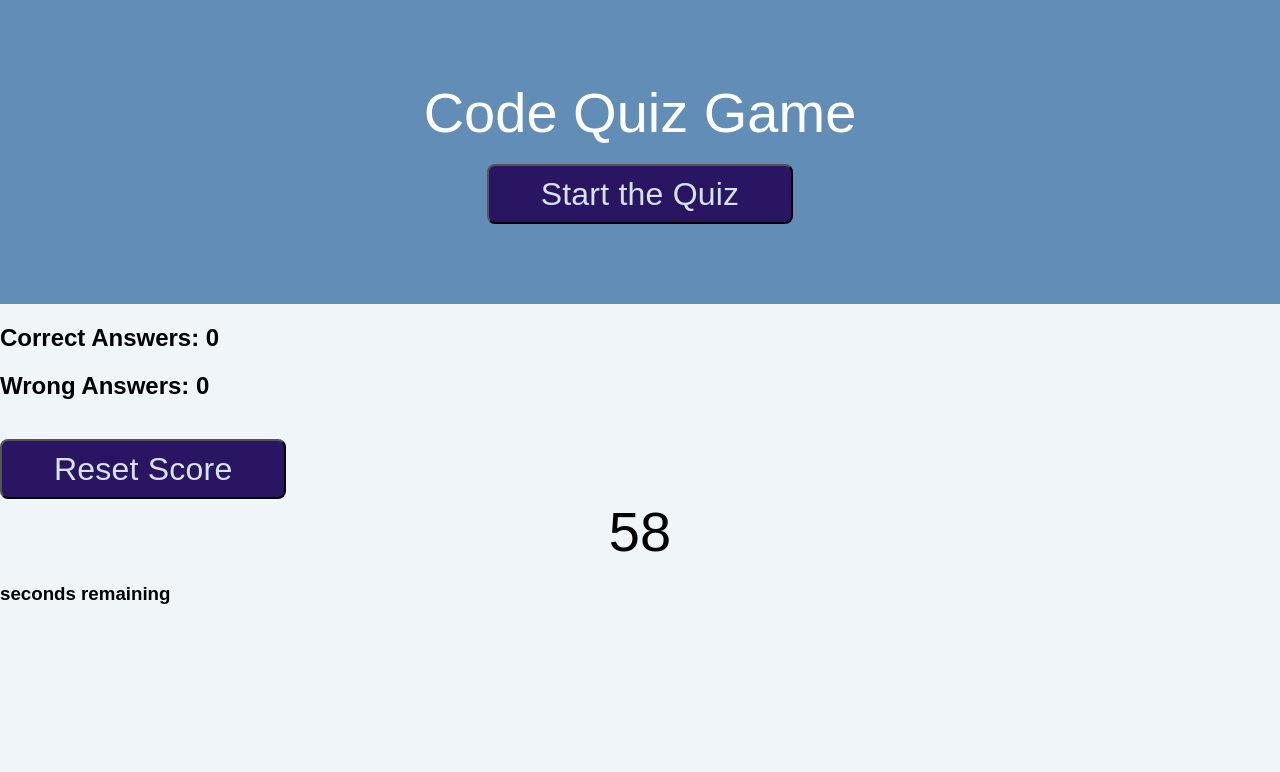
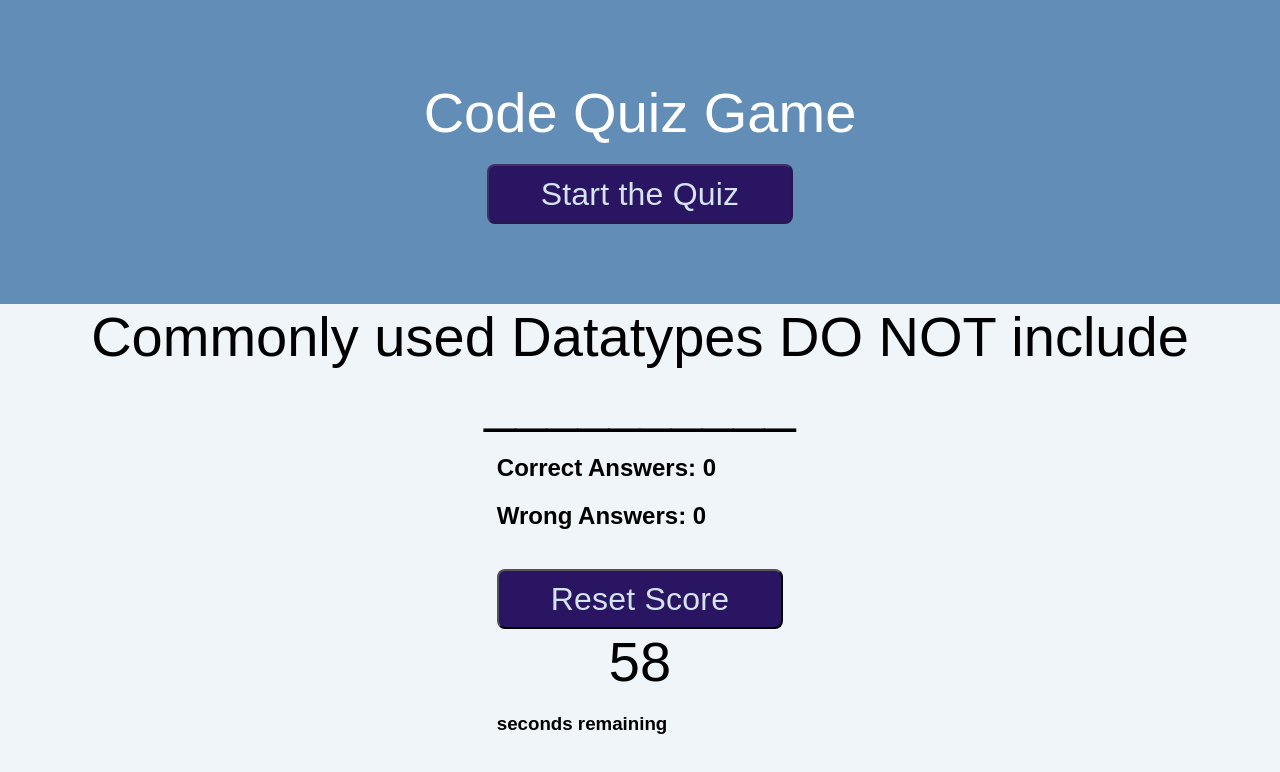
Before and after one commit to DancingSandwich/Code-Quiz, a plain HTML site: page index.html in a window 1280 px wide. Both pictures are taken after a click on the button "Start the Quiz". Drawn offline with Linux system fonts and the light colour scheme.

Commit message:
Randomly choose the questions

```diff
--- a/assets/css/style.css
+++ b/assets/css/style.css
@@ -42,3 +42,9 @@ header {
     color: #fff;
     border-bottom: 30px #879274;
 }
+
+main {
+    display: flex;
+    flex-wrap: wrap;
+    justify-content: space-around;
+}
--- a/assets/js/script.js
+++ b/assets/js/script.js
@@ -1,10 +1,27 @@
 var startButton = document.querySelector(".start-button");
 var timerElement = document.querySelector(".timer-count");
-var timerCount = 60;
+var wordBlank = document.querySelector(".word-blanks");
+var timerCount;
+
+var words =
+    ["Arrays in JavaScript can be used to Store ____________",
+        "Commonly used Datatypes DO NOT include __________",
+        "String values must be enclosed with in ___________ when being assgined to a variable",
+        "The condition in an if/else statement is enclosed within __________"];
 
 
-function startGame() {
-    console.log("I am here");
+function renderQuestions() {
+    chosenQuestion = words[Math.floor(Math.random() * words.length)];
+    wordBlank.textContent = chosenQuestion;
+}
+
+function startQuiz() {
+    startButton.disabled = true;
+    timerCount = 60;
+    renderQuestions()
+    startTimer();
+}
+function startTimer() {
     timer = setInterval(function () {
         timerCount--;
         timerElement.textContent = timerCount
@@ -13,4 +30,7 @@ function startGame() {
         }
     }, 1000);
 }
-startButton.addEventListener("click", startGame);
+
+
+startButton.addEventListener("click", startQuiz);
+init();
--- a/index.html
+++ b/index.html
@@ -17,6 +17,12 @@
         </header>
     </header>
     <main>
+        <section>
+            <div class="card word-guess">
+                <div class="large-font word-blanks">Array in Java</div>
+            </div>
+        </section>
+
         <section>
             <div class="Quiz result">
                 <div class="win-loss-container">
```
